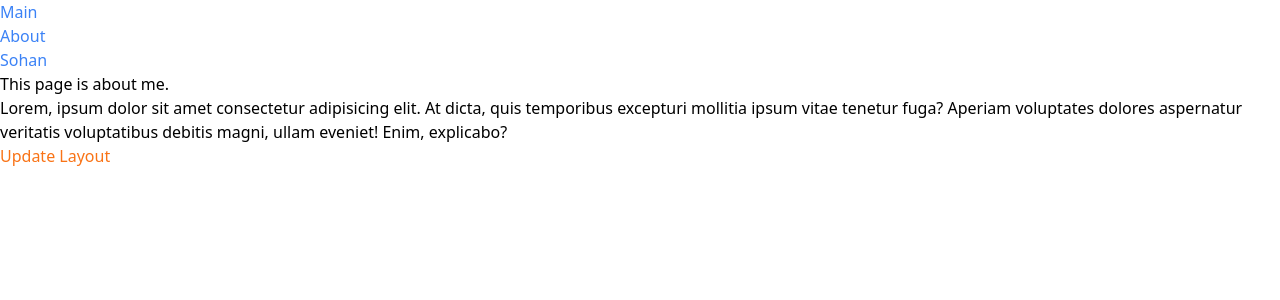
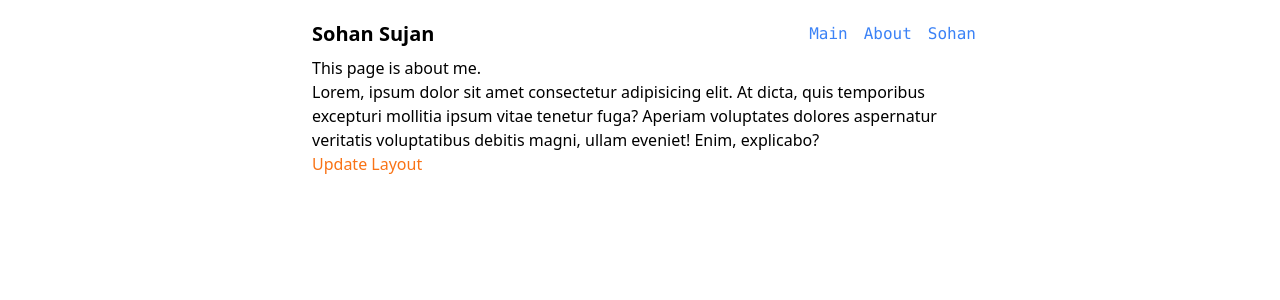
Before and after one commit to ProgrammerSohan/Nuxt-JS-Of-Sohan, a Nuxt app in the folder nuxt-blog/portfolio/: page /about in a window 1280 px wide. Shown: the top 300 px of the page. Built offline with nearby package versions, Linux system fonts and the light colour scheme.

Commit message:
06_styling the app with tailwind css

```diff
--- a/nuxt-blog/portfolio/layouts/default.vue
+++ b/nuxt-blog/portfolio/layouts/default.vue
@@ -1,7 +1,11 @@
 <template>
+    <div class="container mx-auto max-w-2xl">
+         <header class="flex justify-between items-center mt-5">
                <div>
-        <nav>
-            <ul>
+                 <NuxtLink to="/sohan" class="text-xl font-semibold p-2 hover:bg-gray-200">Sohan Sujan</NuxtLink>
+               </div>
+            <nav class="font-mono">
+                <ul class="flex space-x-4">
                     <li>
                         <NuxtLink to="/" class="text-blue-500">Main</NuxtLink>
                     </li>
@@ -13,6 +17,9 @@
                     </li>
                 </ul>
             </nav>
+         </header>
+        <main class="p-2">
             <slot />
+        </main>
     </div>
 </template>
```
Lines whose indentation alone changed are shown as unchanged.
